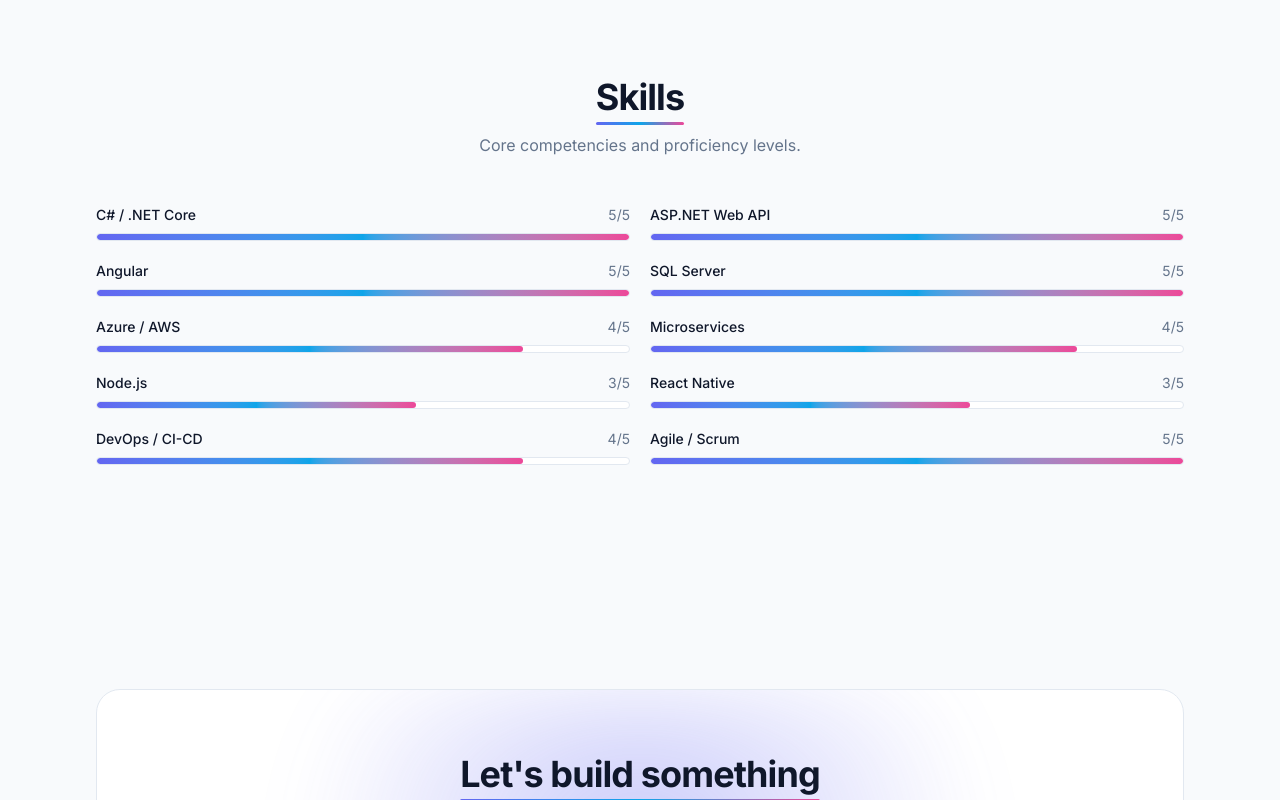
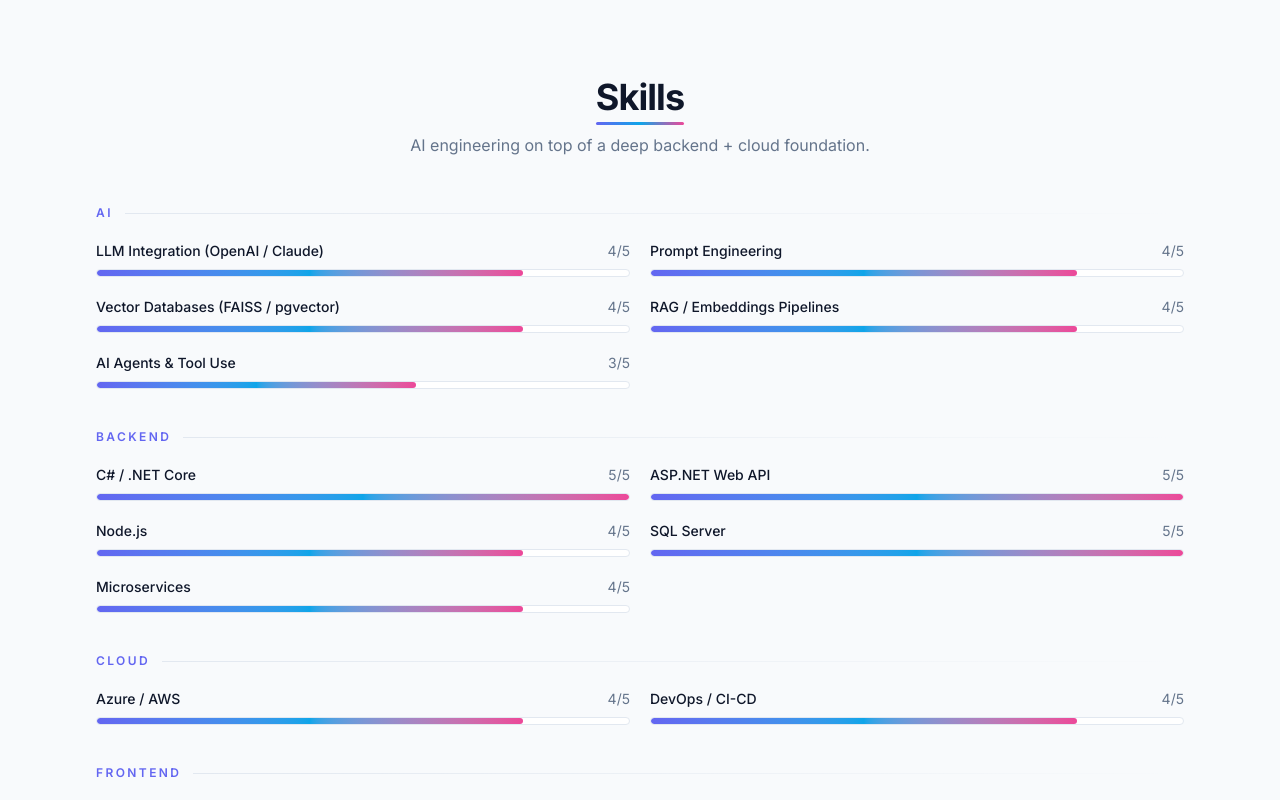
Before and after one commit to faisalaman/portfolio, a React (Vite) app: page / in a window 1280 px wide. Shown: the part 7420-8220 px from the top of the page. Built offline with nearby package versions, Linux system fonts and the light colour scheme; the HTML template or start-up script is replaced by a standard one.

Commit message:
Add AI skills and group Skills section by AI / Backend / Cloud / Frontend

```diff
--- a/src/components/sections/Skills.jsx
+++ b/src/components/sections/Skills.jsx
@@ -4,29 +4,15 @@ import { flipRight, stagger, viewportOnce } from '../../lib/motion';
 import { skills } from '../../data/profile';
 import { AnimatedHeading } from '../ui/AnimatedHeading';
 
-export function Skills() {
-  const reduce = useReducedMotion();
+const GROUP_ORDER = ['AI', 'Backend', 'Cloud', 'Frontend'];
+
+function SkillRow({ skill, reduce }) {
+  const pct = `${(skill.level / 5) * 100}%`;
   return (
-    <Section id="skills">
-      <div className="mb-12 text-center">
-        <AnimatedHeading className="text-3xl font-bold tracking-tight md:text-4xl">Skills</AnimatedHeading>
-        <p className="mx-auto mt-4 max-w-2xl text-text-muted">Core competencies and proficiency levels.</p>
-      </div>
-      <Motion.ul
-        variants={reduce ? undefined : stagger(0.06)}
-        initial={reduce ? false : 'hidden'}
-        whileInView={reduce ? undefined : 'visible'}
-        viewport={viewportOnce}
-        style={{ perspective: 1200 }}
-        className="grid gap-5 sm:grid-cols-2"
-      >
-        {skills.map((s) => {
-          const pct = `${(s.level / 5) * 100}%`;
-          return (
-            <Motion.li key={s.name} variants={reduce ? undefined : flipRight}>
+    <Motion.li variants={reduce ? undefined : flipRight}>
       <div className="flex items-baseline justify-between text-sm">
-                <span className="font-medium">{s.name}</span>
-                <span className="text-text-muted">{s.level}/5</span>
+        <span className="font-medium">{skill.name}</span>
+        <span className="text-text-muted">{skill.level}/5</span>
       </div>
       <div className="mt-2 h-2 overflow-hidden rounded-full bg-surface border border-border">
         <Motion.div
@@ -40,8 +26,53 @@ export function Skills() {
       </div>
     </Motion.li>
   );
-        })}
+}
+
+export function Skills() {
+  const reduce = useReducedMotion();
+
+  // Group skills and preserve desired order. Fall back to "Other" for anything uncategorised.
+  const grouped = skills.reduce((acc, s) => {
+    const key = s.group || 'Other';
+    (acc[key] = acc[key] || []).push(s);
+    return acc;
+  }, {});
+  const orderedGroups = [
+    ...GROUP_ORDER.filter((g) => grouped[g]),
+    ...Object.keys(grouped).filter((g) => !GROUP_ORDER.includes(g)),
+  ];
+
+  return (
+    <Section id="skills">
+      <div className="mb-12 text-center">
+        <AnimatedHeading className="text-3xl font-bold tracking-tight md:text-4xl">Skills</AnimatedHeading>
+        <p className="mx-auto mt-4 max-w-2xl text-text-muted">
+          AI engineering on top of a deep backend + cloud foundation.
+        </p>
+      </div>
+
+      <div className="space-y-10">
+        {orderedGroups.map((group) => (
+          <div key={group}>
+            <div className="mb-5 flex items-center gap-3">
+              <span className="text-xs font-semibold uppercase tracking-[0.2em] text-primary">{group}</span>
+              <span className="h-px flex-1 bg-gradient-to-r from-border to-transparent" />
+            </div>
+            <Motion.ul
+              variants={reduce ? undefined : stagger(0.05)}
+              initial={reduce ? false : 'hidden'}
+              whileInView={reduce ? undefined : 'visible'}
+              viewport={viewportOnce}
+              style={{ perspective: 1200 }}
+              className="grid gap-5 sm:grid-cols-2"
+            >
+              {grouped[group].map((s) => (
+                <SkillRow key={s.name} skill={s} reduce={reduce} />
+              ))}
             </Motion.ul>
+          </div>
+        ))}
+      </div>
     </Section>
   );
 }
--- a/src/data/profile.js
+++ b/src/data/profile.js
@@ -76,16 +76,21 @@ export const services = [
 ];
 
 export const skills = [
-  { name: "C# / .NET Core", level: 5 },
-  { name: "ASP.NET Web API", level: 5 },
-  { name: "Angular", level: 5 },
-  { name: "SQL Server", level: 5 },
-  { name: "Azure / AWS", level: 4 },
-  { name: "Microservices", level: 4 },
-  { name: "Node.js", level: 3 },
-  { name: "React Native", level: 3 },
-  { name: "DevOps / CI-CD", level: 4 },
-  { name: "Agile / Scrum", level: 5 },
+  { name: "LLM Integration (OpenAI / Claude)", level: 4, group: "AI" },
+  { name: "Prompt Engineering", level: 4, group: "AI" },
+  { name: "Vector Databases (FAISS / pgvector)", level: 4, group: "AI" },
+  { name: "RAG / Embeddings Pipelines", level: 4, group: "AI" },
+  { name: "AI Agents & Tool Use", level: 3, group: "AI" },
+  { name: "C# / .NET Core", level: 5, group: "Backend" },
+  { name: "ASP.NET Web API", level: 5, group: "Backend" },
+  { name: "Node.js", level: 4, group: "Backend" },
+  { name: "SQL Server", level: 5, group: "Backend" },
+  { name: "Microservices", level: 4, group: "Backend" },
+  { name: "Azure / AWS", level: 4, group: "Cloud" },
+  { name: "DevOps / CI-CD", level: 4, group: "Cloud" },
+  { name: "React", level: 4, group: "Frontend" },
+  { name: "Angular", level: 5, group: "Frontend" },
+  { name: "TypeScript", level: 4, group: "Frontend" },
 ];
 
 export const techExpertise = {
```
Lines whose indentation alone changed are shown as unchanged.
